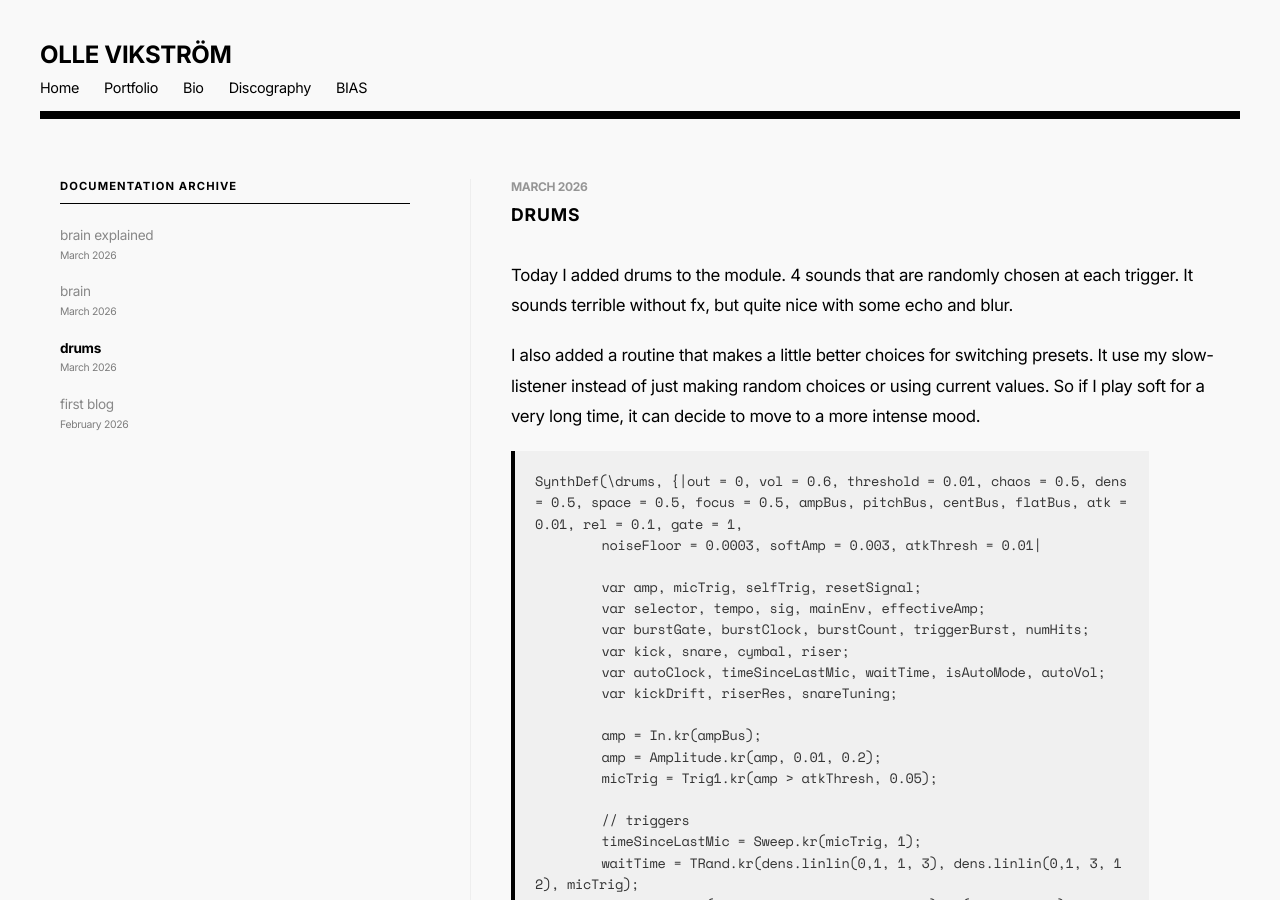
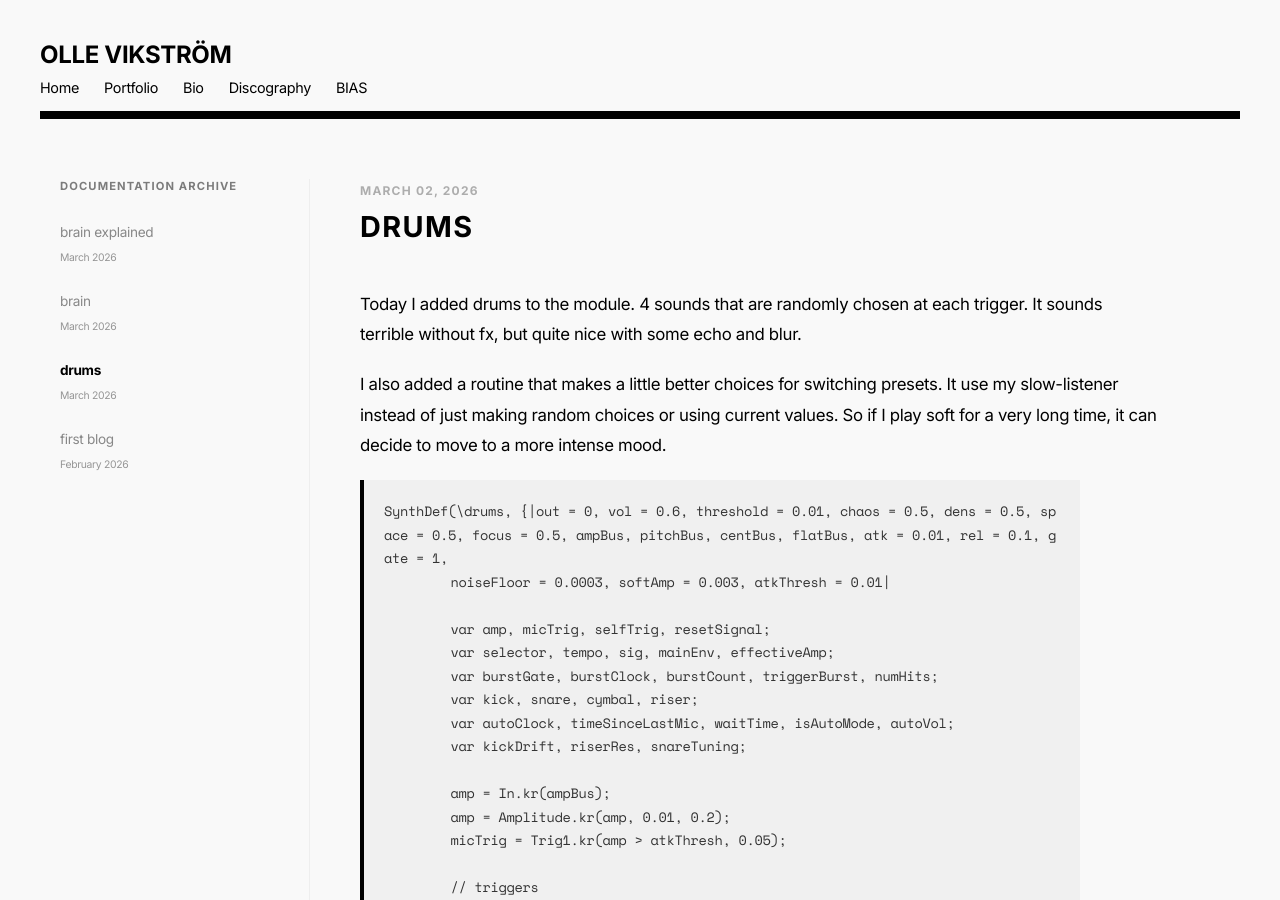
Before and after one commit to vikstromo/vikstromo.github.io, a Jekyll site: the page built from _posts/2026-03-02-drums.md, in a window 1280 px wide and 900 px high. Built offline with Jekyll 4.4.1, drawn with Linux system fonts in a browser that asks for light colours; some of the changed text lies outside the part shown.

Commit message:
Update post.html

```diff
--- a/_layouts/post.html
+++ b/_layouts/post.html
@@ -1,42 +1,42 @@
 ---
 layout: default
 ---
-<div class="section" style="display: flex; gap: 60px; max-width: 1200px; align-items: flex-start;">
+<div style="display: flex; min-height: 80vh; gap: 50px; margin-top: 40px;">
 
-    <aside style="flex: 1; min-width: 220px; position: sticky; top: 40px;">
-        <h4 style="text-transform: uppercase; font-size: 0.7rem; letter-spacing: 0.1em; margin-bottom: 20px; border-bottom: 1px solid #000; padding-bottom: 10px;">Documentation Archive</h4>
+    <aside style="width: 250px; flex-shrink: 0; border-right: 1px solid #eee; padding-right: 20px;">
+        <h4 style="text-transform: uppercase; font-size: 0.7rem; letter-spacing: 0.1em; margin-bottom: 25px; opacity: 0.5;">Documentation Archive</h4>
         <ul style="list-style: none; padding: 0;">
             {% for post in site.posts %}
-                <li style="margin-bottom: 18px; line-height: 1.3;">
+                <li style="margin-bottom: 20px;">
                     <a href="{{ post.url }}" style="text-decoration: none; color: {% if page.url == post.url %}#000{% else %}#888{% endif %}; font-size: 0.85rem; {% if page.url == post.url %}font-weight: 700;{% endif %}">
                         {{ post.title }}
                     </a>
-                    <div style="font-size: 0.65rem; opacity: 0.5; margin-top: 4px;">{{ post.date | date: "%B %Y" }}</div>
+                    <div style="font-size: 0.65rem; opacity: 0.4; margin-top: 4px;">{{ post.date | date: "%B %Y" }}</div>
                 </li>
             {% endfor %}
         </ul>
     </aside>
 
-    <article style="flex: 3; max-width: 750px; border-left: 1px solid #eee; padding-left: 40px;">
-        <span class="date" style="display: block; margin-bottom: 10px; font-size: 0.75rem; font-weight: 700; opacity: 0.4;">
-            {{ page.date | date: "%B %Y" | upcase }}
-        </span>
-        <h2 style="text-transform: uppercase; margin-bottom: 30px; border: none;">{{ page.title }}</h2>
+    <article style="flex-grow: 1; max-width: 800px; padding-bottom: 100px;">
+        <header style="margin-bottom: 40px;">
+            <span style="font-size: 0.75rem; font-weight: 700; opacity: 0.3; letter-spacing: 0.1em;">{{ page.date | date: "%B %d, %Y" | upcase }}</span>
+            <h2 style="font-size: 1.8rem; margin-top: 10px; border: none; display: block;">{{ page.title }}</h2>
+        </header>
 
-        <div class="post-content">
+        <div class="post-content" style="font-size: 1.05rem; line-height: 1.8;">
             {{ content }}
         </div>
 
-        <div class="post-nav" style="margin-top: 80px; padding-top: 20px; border-top: 1px solid #eee; display: flex; justify-content: space-between;">
+        <nav style="margin-top: 80px; padding-top: 30px; border-top: 1px solid #000; display: flex; justify-content: space-between;">
             {% if page.previous %}
-                <a href="{{ page.previous.url }}" style="text-decoration: none; color: #888; font-size: 0.75rem; text-transform: uppercase;">&larr; Previous</a>
+                <a href="{{ page.previous.url }}" style="text-decoration: none; color: #000; font-size: 0.8rem; font-weight: 700;">&larr; {{ page.previous.title | truncate: 30 }}</a>
             {% else %}
                 <span></span>
             {% endif %}
 
             {% if page.next %}
-                <a href="{{ page.next.url }}" style="text-decoration: none; color: #888; font-size: 0.75rem; text-transform: uppercase;">Next &rarr;</a>
+                <a href="{{ page.next.url }}" style="text-decoration: none; color: #000; font-size: 0.8rem; font-weight: 700;">{{ page.next.title | truncate: 30 }} &rarr;</a>
             {% endif %}
-        </div>
+        </nav>
     </article>
 </div>
```
